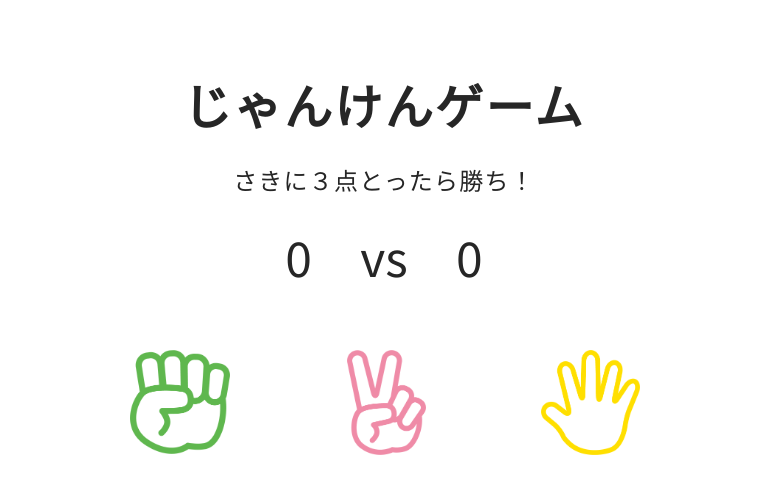
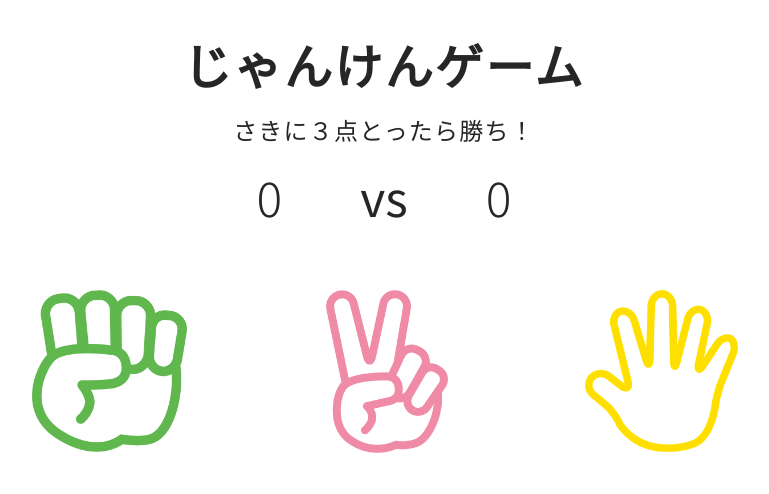
Before and after one commit to ayakotowatari/janken, a plain HTML site: page janken.html in a window 1280 px wide. Both pictures are taken after a click on the element "START". Shown: the whole page, without its empty margins (256-1025 px from the left). Drawn offline with nearby package versions, Linux system fonts and the light colour scheme.

Commit message:
Add files via upload

```diff
--- a/css/style.css
+++ b/css/style.css
@@ -30,7 +30,7 @@ a,ul{
 @media screen and (min-width:1024px){
 
     body{
-        max-width:640px;
+        max-width:860px;
     }
 
 }
@@ -52,7 +52,7 @@ a,ul{
     margin-bottom: 2em;
 }
 
-.img-jkn{
+.start-jkn{
     width:33.333%;
 }
 
@@ -73,6 +73,12 @@ a,ul{
     cursor:pointer;
 }
 
+@media screen and (min-width:1024px){
+    .start-img{
+        margin-bottom: 4rem;
+    }
+}
+
 /* -------------
 *   main-body
 --------------- */
@@ -85,7 +91,7 @@ a,ul{
     font-weight:bolder;
     letter-spacing:0.05em;
     margin-bottom: 20px;
-    padding-top: 70px;
+    padding-top: 50px;
 }
 
 .sub-title{
@@ -97,22 +103,37 @@ a,ul{
     display:flex;
     justify-content:center;
     align-items:center;
-    margin-bottom: 30px;
+    margin-bottom: 40px;
 
 }
 
-.count-num, .vs{
-    font-size: 2rem;
+.count-num{
+    font-size: 4rem;
+    font-weight:lighter;
     width:13.333%;
 }
 
-.jkn-hands{
+.vs{
+    font-size: 2rem;
+    width: 13.333%;
+}
+
+/* .jkn-hands{
     display:flex;
     justify-content: space-between;
+} */
+
+.my-hands{
+    display:flex;
+    margin-bottom: 40px;
+}
+
+.pc-hands{
+    display:flex;
 }
 
 .img-jkn{
-    width:43.333%;
+    width:62.333%;
     height:auto;
     margin-bottom: 30px;
 }
@@ -124,24 +145,26 @@ a,ul{
 @media screen and (min-width:1024px){
     .main-title{
         font-size: 4.8rem;
-        margin-bottom: 40px;
-        padding-top: 80px;
+        margin-bottom: 30px;
+        padding-top: 40px;
     }
     .sub-title{
         font-size: 2.4rem;
-        margin-bottom: 40px;
+        margin-bottom: 30px;
     }
     .count-num, .vs{
         font-size: 4.8rem;
-        margin-bottom: 40px;
-    }
-    .jkn-hands{
-        display:block;
+        margin-bottom: 30px;
     }
 
-    .my-hands,.pc-hands{
-        display:flex;
+    .my-hands{
+        margin-bottom: 30px;
     }
+
+    .img-jkn{
+        width:50%;
+    }
+
 }
 
 /* -------------
```
